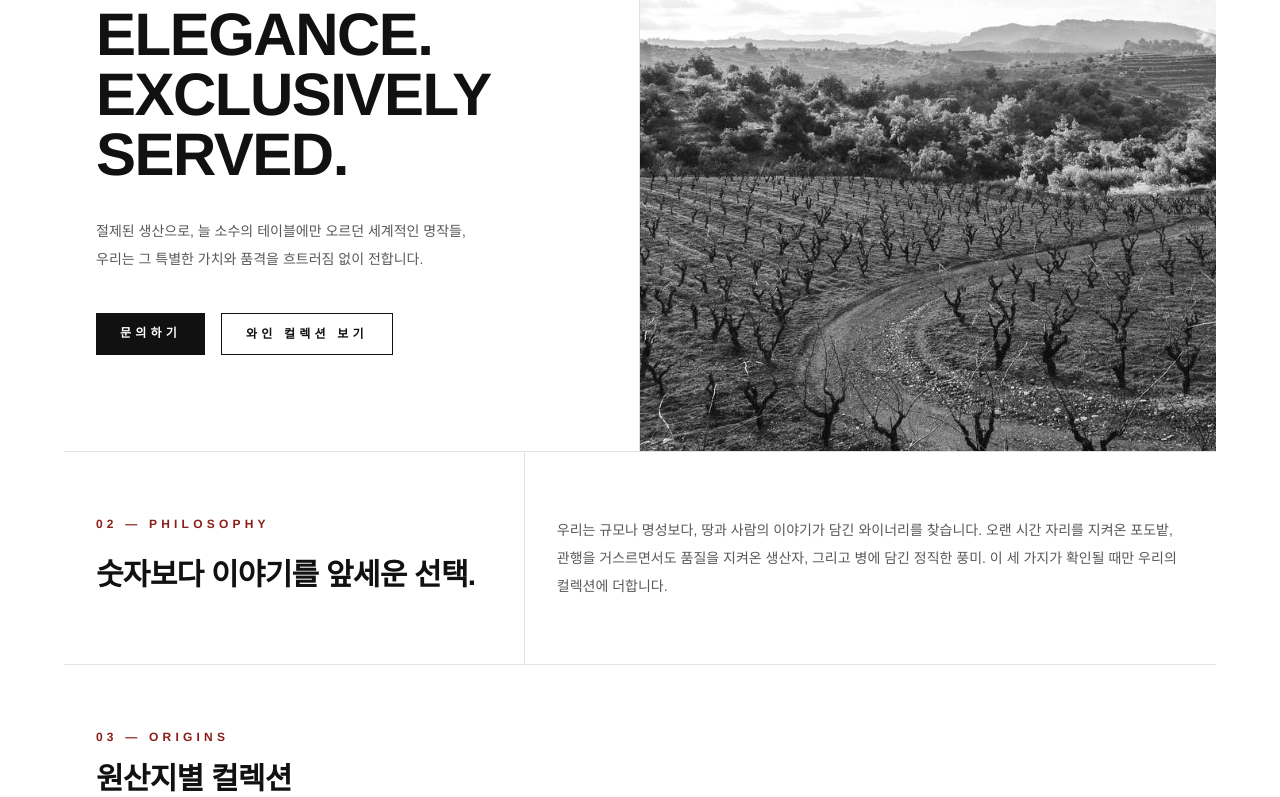
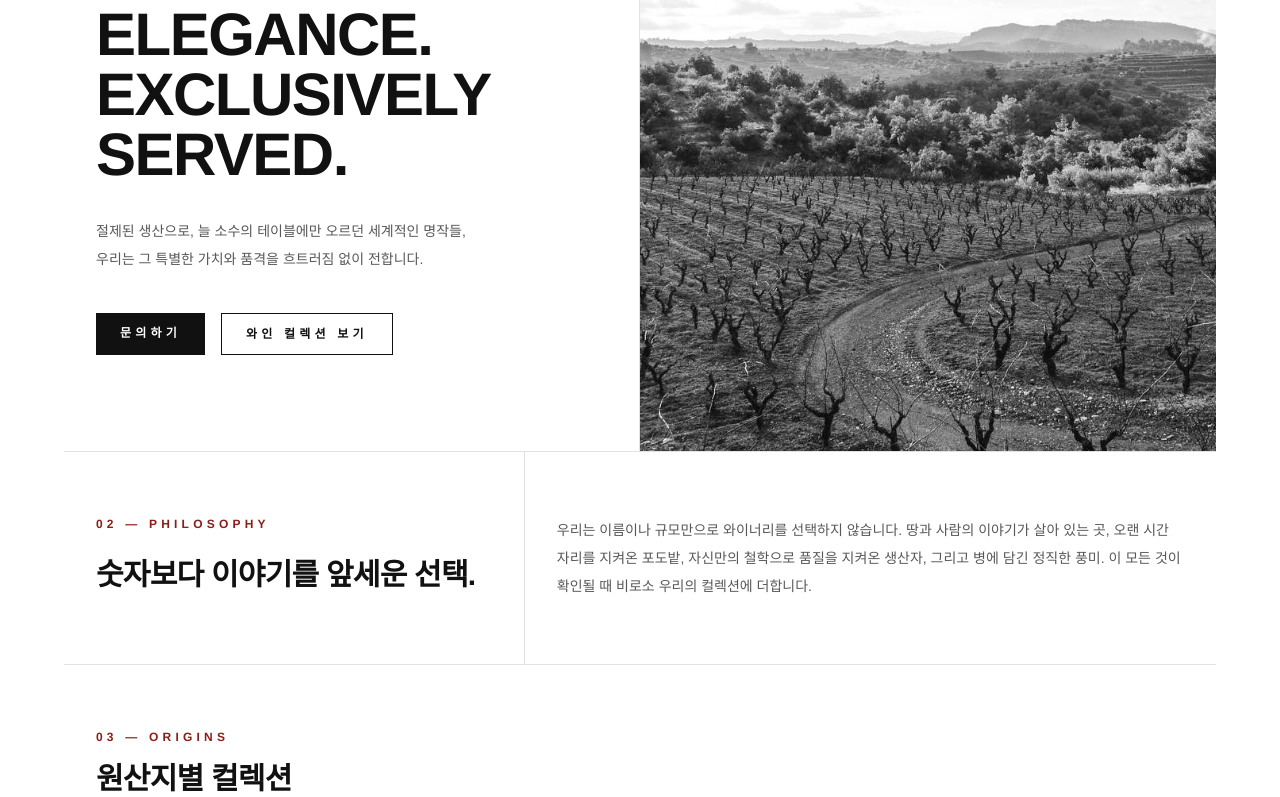
Before and after one commit to gp-vc/gpvcgs, a Next.js app: page / in a window 1280 px wide. Shown: the part 384-1181 px from the top of the page. Built offline with nearby package versions, Linux system fonts and the light colour scheme; no server answers.

Commit message:
멘트수정

```diff
--- a/app/page.tsx
+++ b/app/page.tsx
@@ -47,7 +47,7 @@ export default function HomePage() {
         </div>
         <div className="space-y-6 px-6 py-16 text-sm leading-7 text-swiss-ink/70 lg:px-8">
           <p>
-            우리는 규모나 명성보다, 땅과 사람의 이야기가 담긴 와이너리를 찾습니다. 오랜 시간 자리를 지켜온 포도밭, 관행을 거스르면서도 품질을 지켜온 생산자, 그리고 병에 담긴 정직한 풍미. 이 세 가지가 확인될 때만 우리의 컬렉션에 더합니다.
+            우리는 이름이나 규모만으로 와이너리를 선택하지 않습니다. 땅과 사람의 이야기가 살아 있는 곳, 오랜 시간 자리를 지켜온 포도밭, 자신만의 철학으로 품질을 지켜온 생산자, 그리고 병에 담긴 정직한 풍미. 이 모든 것이 확인될 때 비로소 우리의 컬렉션에 더합니다.
           </p>
         </div>
       </section>
```
